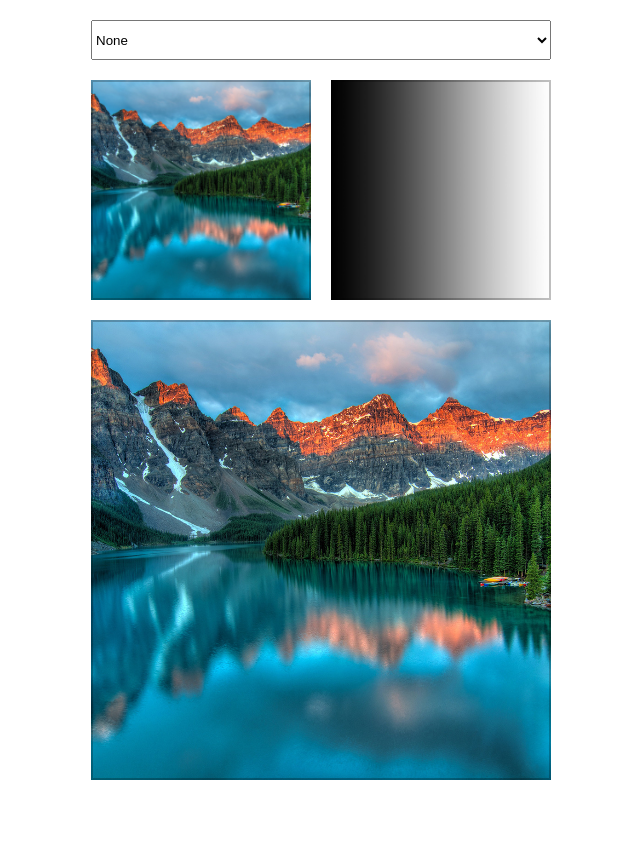
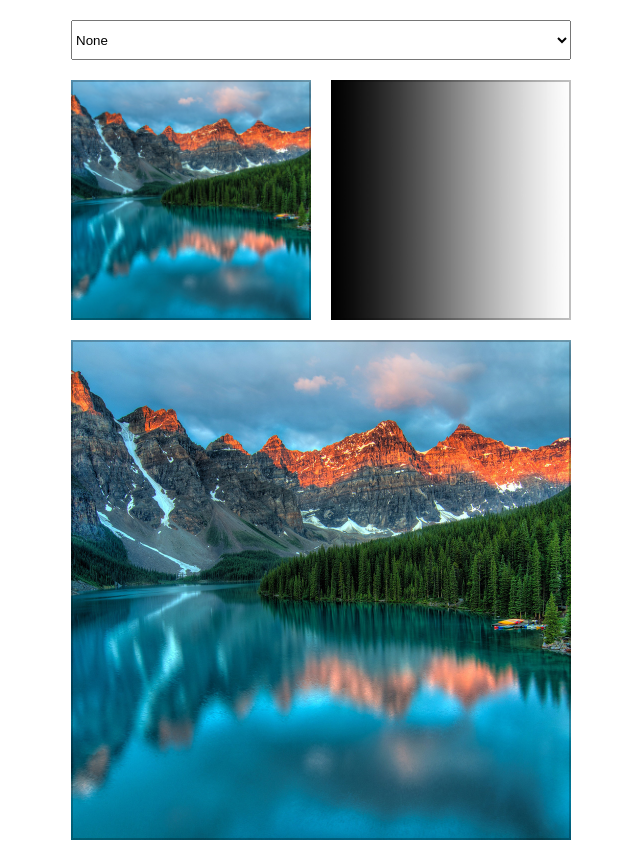
Before and after one commit to CalinR/js-blend-modes, a plain HTML site: page index.html in a window 1280 px wide. Shown: the whole page, without its empty margins (319-959 px from the left). Before the commit the page ends 800 px from the top, so only its background shows below. Drawn offline with Linux system fonts and the light colour scheme.

Commit message:
updates margins

```diff
--- a/index.html
+++ b/index.html
@@ -73,7 +73,6 @@
         display: grid;
         grid-template: "a a";
         gap: 20px;
-        margin: 0 20px;
       }
 
       .column-image {
@@ -91,7 +90,7 @@
       }
 
       .full-row {
-        margin: 20px;
+        margin: 20px 0;
       }
 
       .blend-mode {
```
